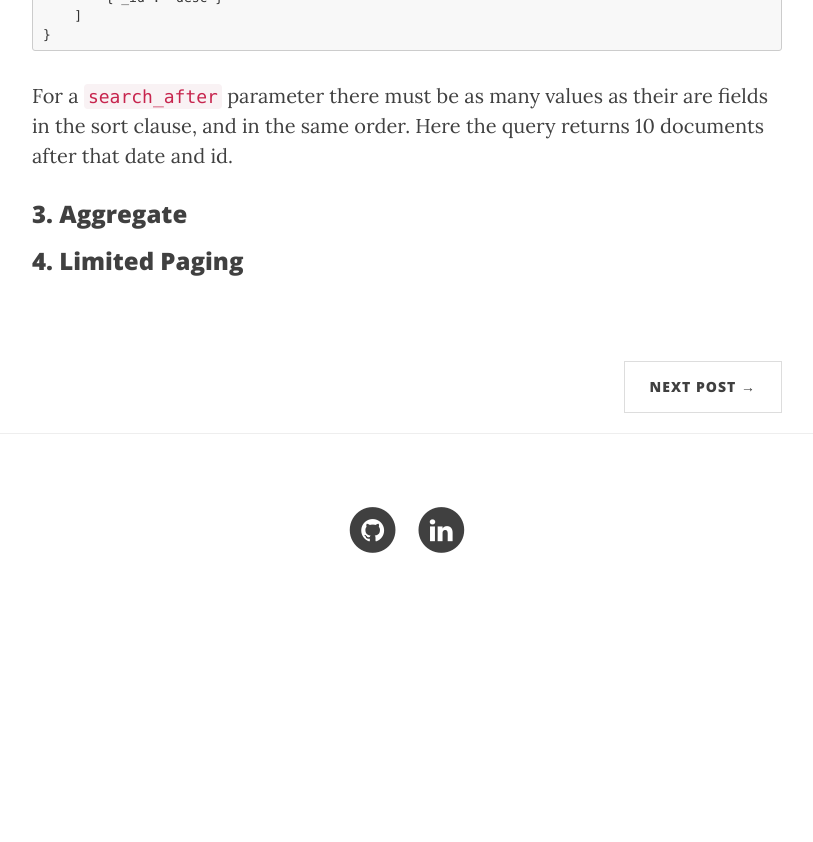
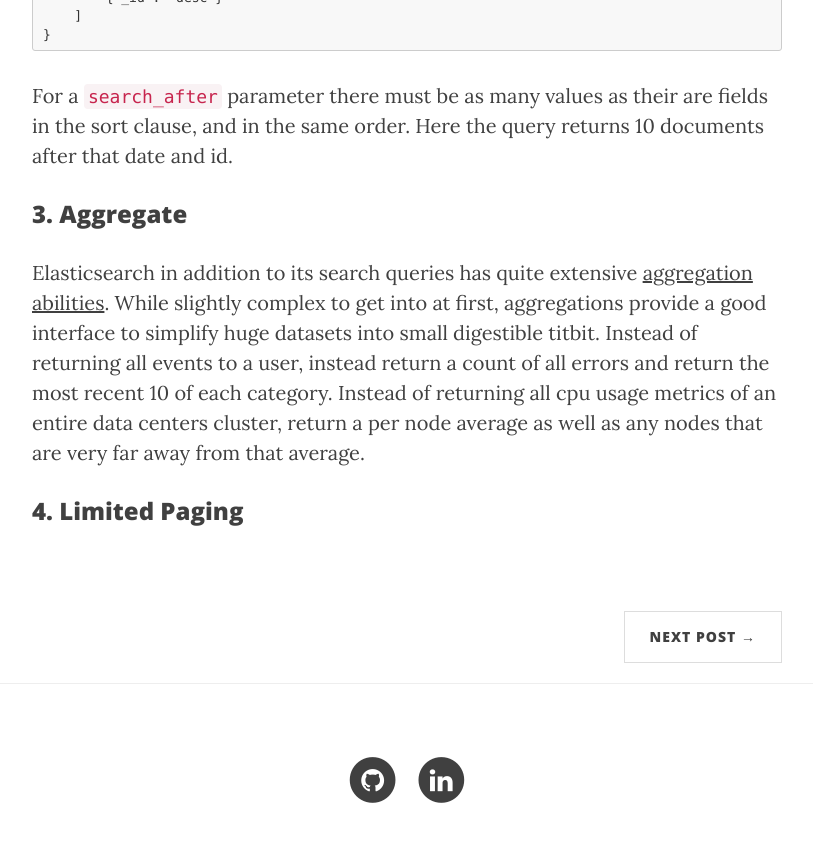
Before and after one commit to kwojcicki/kwojcicki.github.io, a Jekyll site: the page built from _posts/2018-01-15-ES-PAGINATION.md, in a window 1280 px wide and 900 px high, scrolled down 4068 px. Shown: the top 842 px of the window, without its empty margins (233-1046 px from the left). Built offline with Jekyll 4.4.1, drawn with Linux system fonts in a browser that asks for light colours; nearby versions of some CDN libraries; before the commit the page ends 4721 px from its top, so only the background shows below that.

Commit message:
aggregate

```diff
--- a/_posts/2018-01-15-ES-PAGINATION.md
+++ b/_posts/2018-01-15-ES-PAGINATION.md
@@ -112,4 +112,6 @@
 
 ### 3. Aggregate
 
+Elasticsearch in addition to its search queries has quite extensive [aggregation abilities](https://www.elastic.co/guide/en/elasticsearch/reference/current/search-aggregations.html). While slightly complex to get into at first, aggregations provide a good interface to simplify huge datasets into small digestible titbit. Instead of returning all events to a user, instead return a count of all errors and return the most recent 10 of each category. Instead of returning all cpu usage metrics of an entire data centers cluster, return a per node average as well as any nodes that are very far away from that average.
+
 ### 4. Limited Paging
```
